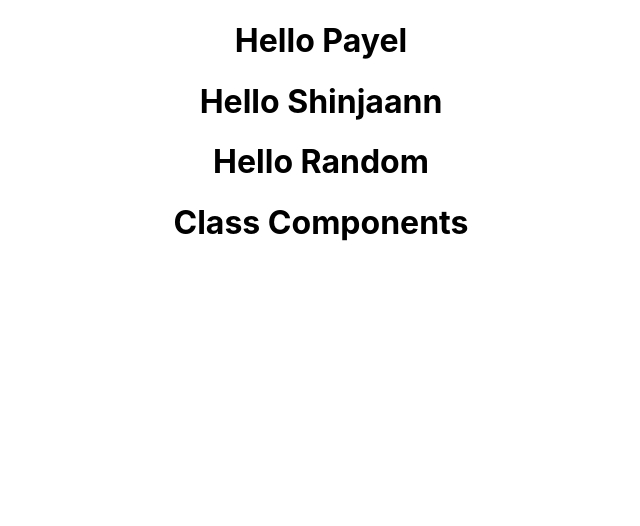
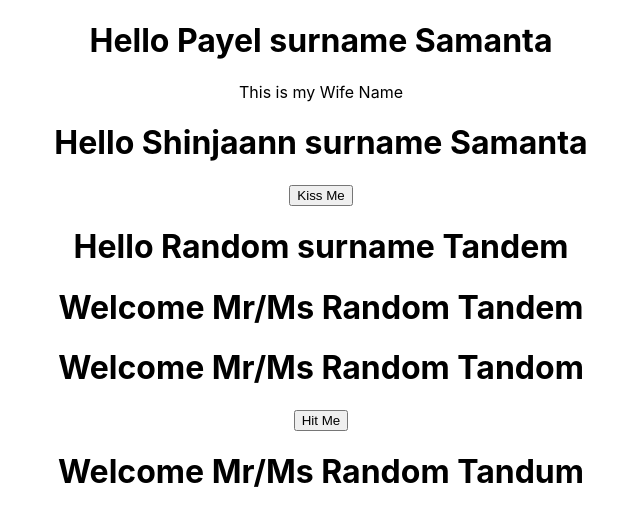
Before and after one commit to rqzq/myProjects, a React (Create React App) app in the folder react-projects/: page / in a window 1280 px wide. Shown: the top 526 px of the page, without its empty margins (319-959 px from the left). Built offline with nearby package versions, Linux system fonts and the light colour scheme.

Commit message:
Using props in Function as well as Class Components

```diff
--- a/react-projects/src/App.js
+++ b/react-projects/src/App.js
@@ -7,10 +7,24 @@ import Welcome from "./components/Welcome";
 function App() {
   return (
     <div className="App">
-    <Greet name="Payel"/>
-    <Greet name="Shinjaann" />
-    <Greet name="Random"/>
-    <Welcome />
+      <Greet name="Payel" surname="Samanta">
+        <p>
+          This is my Wife Name
+        </p>
+      </Greet>
+      <Greet name="Shinjaann" surname="Samanta">
+        <button>
+          Kiss Me
+        </button>
+      </Greet>
+    <Greet name="Random" surname="Tandem"/>
+    <Welcome name="Random" surname="Tandem" />
+    <Welcome name="Random" surname="Tandom" >
+      <button>
+        Hit Me
+      </button>
+    </Welcome>
+    <Welcome name="Random" surname="Tandum" />
     </div>
   );
 }
--- a/react-projects/src/components/Greet.js
+++ b/react-projects/src/components/Greet.js
@@ -1,10 +1,18 @@
 import React from "react";
 
-const Greet =(props) => {
+const Greet =props => {
     // Here Props are the Objects if we print on console. So we need to return props.name
 
     console.log(props)
-    return <h1> Hello {props.name} </h1>
+    return (
+        <div>
+            <h1>
+                Hello {props.name} surname {props.surname}
+            </h1>
+            {props.children}
+        </div>
+    )
+
 }
 
 export default Greet
--- a/react-projects/src/components/Welcome.js
+++ b/react-projects/src/components/Welcome.js
@@ -2,7 +2,15 @@ import React,{ Component } from "react";
 
 class Welcome extends Component{
     render(){
-        return <h1>Class Components</h1>
+        return (
+            <div>
+                <h1>
+                    Welcome Mr/Ms {this.props.name} {this.props.surname}
+                </h1>
+                {this.props.children}
+            </div>
+
+        )
     }
 }
 export default Welcome
```
